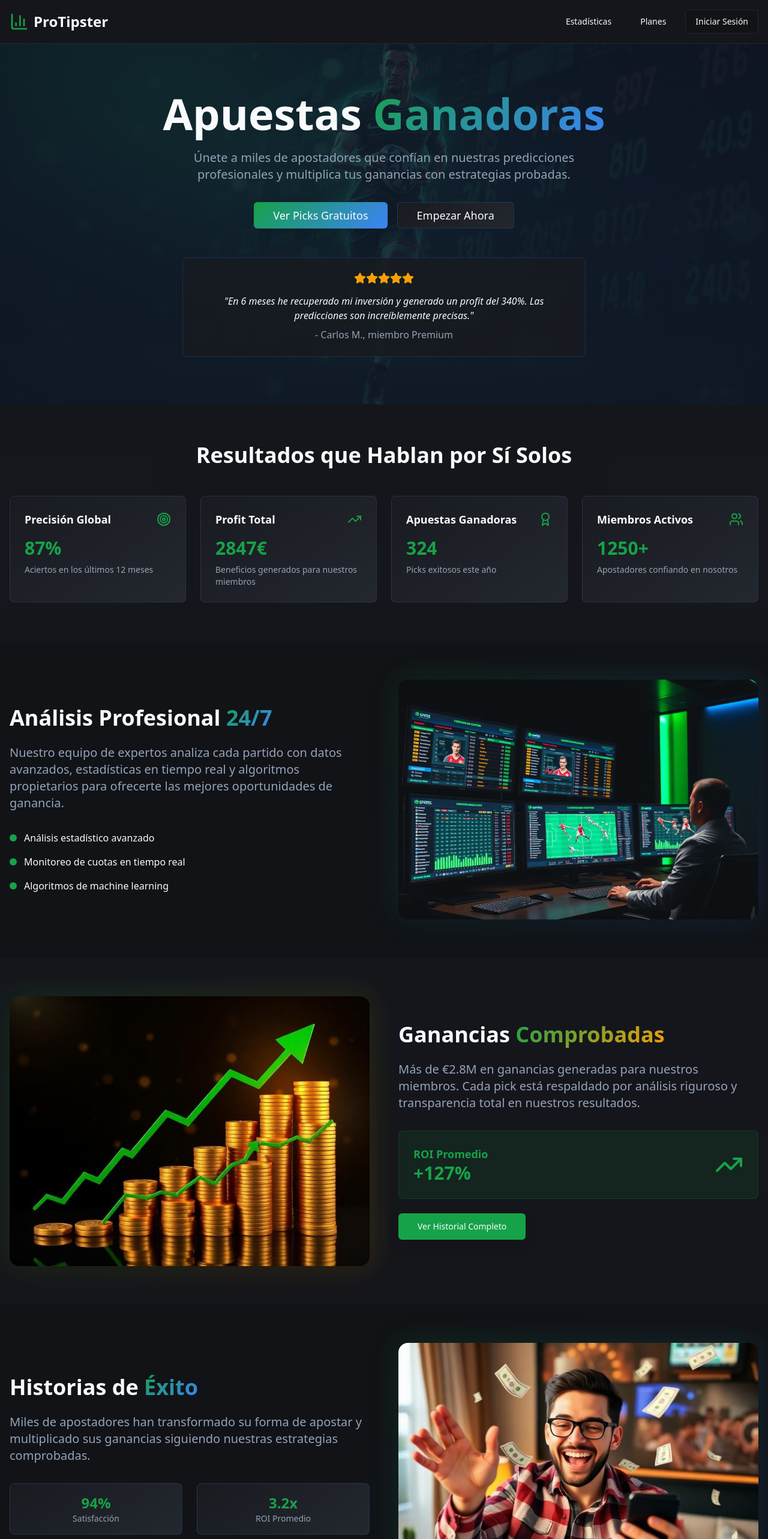
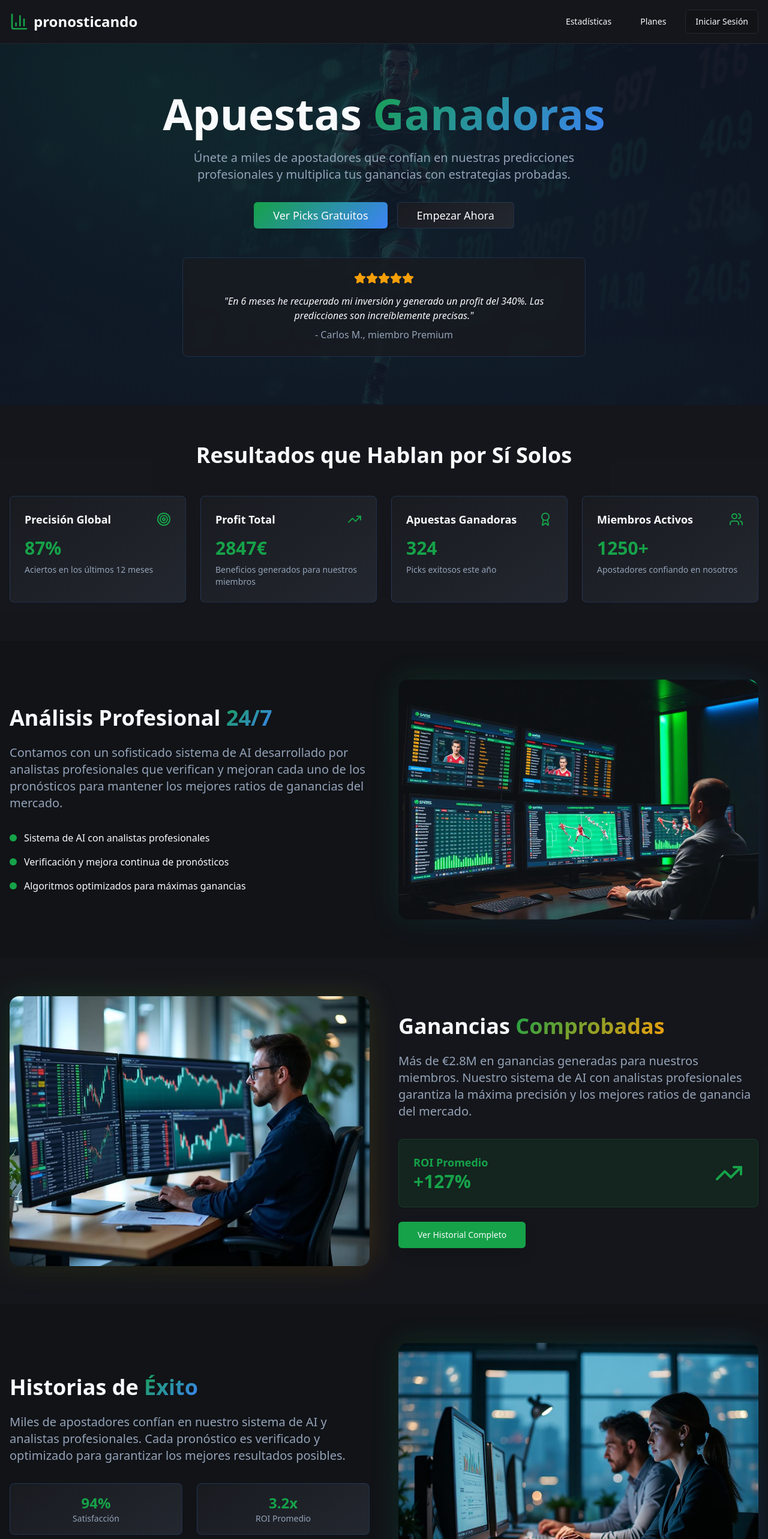
Before and after one commit to danielmataro/bet-victory-lab, a React (Vite) app: page / in a window 1280 px wide. Shown: the top 2566 px of the page at 60% size. Built offline with nearby package versions, Linux system fonts and the light colour scheme.

Commit message:
Update website title and images
Update website title to "pronosticando". Replace placeholder images with more realistic ones. Add text describing the sophisticated AI system and professional analysts verifying predictions to maintain high profit ratios.

```diff
--- a/src/pages/Index.tsx
+++ b/src/pages/Index.tsx
@@ -71,7 +71,7 @@ const Index = () => {
         <div className="container mx-auto px-4 py-4 flex justify-between items-center">
           <div className="flex items-center space-x-2">
             <BarChart3 className="w-8 h-8 text-primary" />
-            <h1 className="text-2xl font-bold text-foreground">ProTipster</h1>
+            <h1 className="text-2xl font-bold text-foreground">pronosticando</h1>
           </div>
           <div className="flex space-x-4">
             <Button variant="ghost">Estadísticas</Button>
@@ -149,22 +149,22 @@ const Index = () => {
                 <span className="text-transparent bg-gradient-hero bg-clip-text"> 24/7</span>
               </h2>
               <p className="text-xl text-muted-foreground mb-8">
-                Nuestro equipo de expertos analiza cada partido con datos avanzados,
-                estadísticas en tiempo real y algoritmos propietarios para ofrecerte
-                las mejores oportunidades de ganancia.
+                Contamos con un sofisticado sistema de AI desarrollado por analistas
+                profesionales que verifican y mejoran cada uno de los pronósticos
+                para mantener los mejores ratios de ganancias del mercado.
               </p>
               <div className="space-y-4">
                 <div className="flex items-center space-x-3">
                   <div className="w-3 h-3 bg-primary rounded-full"></div>
-                  <span className="text-foreground">Análisis estadístico avanzado</span>
+                  <span className="text-foreground">Sistema de AI con analistas profesionales</span>
                 </div>
                 <div className="flex items-center space-x-3">
                   <div className="w-3 h-3 bg-primary rounded-full"></div>
-                  <span className="text-foreground">Monitoreo de cuotas en tiempo real</span>
+                  <span className="text-foreground">Verificación y mejora continua de pronósticos</span>
                 </div>
                 <div className="flex items-center space-x-3">
                   <div className="w-3 h-3 bg-primary rounded-full"></div>
-                  <span className="text-foreground">Algoritmos de machine learning</span>
+                  <span className="text-foreground">Algoritmos optimizados para máximas ganancias</span>
                 </div>
               </div>
             </div>
@@ -191,8 +191,8 @@ const Index = () => {
               </h2>
               <p className="text-xl text-muted-foreground mb-8">
                 Más de €2.8M en ganancias generadas para nuestros miembros.
-                Cada pick está respaldado por análisis riguroso y transparencia total
-                en nuestros resultados.
+                Nuestro sistema de AI con analistas profesionales garantiza la máxima
+                precisión y los mejores ratios de ganancia del mercado.
               </p>
               <Card className="p-6 bg-success/10 border-success/20 mb-6">
                 <div className="flex items-center justify-between">
@@ -229,8 +229,9 @@ const Index = () => {
                 <span className="text-transparent bg-gradient-hero bg-clip-text"> Éxito</span>
               </h2>
               <p className="text-xl text-muted-foreground mb-8">
-                Miles de apostadores han transformado su forma de apostar y
-                multiplicado sus ganancias siguiendo nuestras estrategias comprobadas.
+                Miles de apostadores confían en nuestro sistema de AI y analistas
+                profesionales. Cada pronóstico es verificado y optimizado para
+                garantizar los mejores resultados posibles.
               </p>
               <div className="grid grid-cols-2 gap-6 mb-8">
                 <Card className="p-4 bg-gradient-card border-accent/20 text-center">
@@ -303,7 +304,7 @@ const Index = () => {
         <div className="container mx-auto px-4 text-center">
           <div className="flex items-center justify-center space-x-2 mb-4">
             <BarChart3 className="w-6 h-6 text-primary" />
-            <span className="text-xl font-bold text-foreground">ProTipster</span>
+            <span className="text-xl font-bold text-foreground">pronosticando</span>
           </div>
           <p className="text-muted-foreground mb-4">
             Predicciones profesionales de apuestas deportivas
@@ -314,7 +315,7 @@ const Index = () => {
             <a href="#" className="hover:text-primary transition-colors">Contacto</a>
           </div>
           <p className="text-muted-foreground mt-6 text-sm">
-            © 2024 ProTipster. Juega con responsabilidad. +18
+            © 2024 pronosticando. Juega con responsabilidad. +18
           </p>
         </div>
       </footer>
```
Also changed, not shown: src/assets/profit-success.jpg, src/assets/winner-celebration.jpg.
